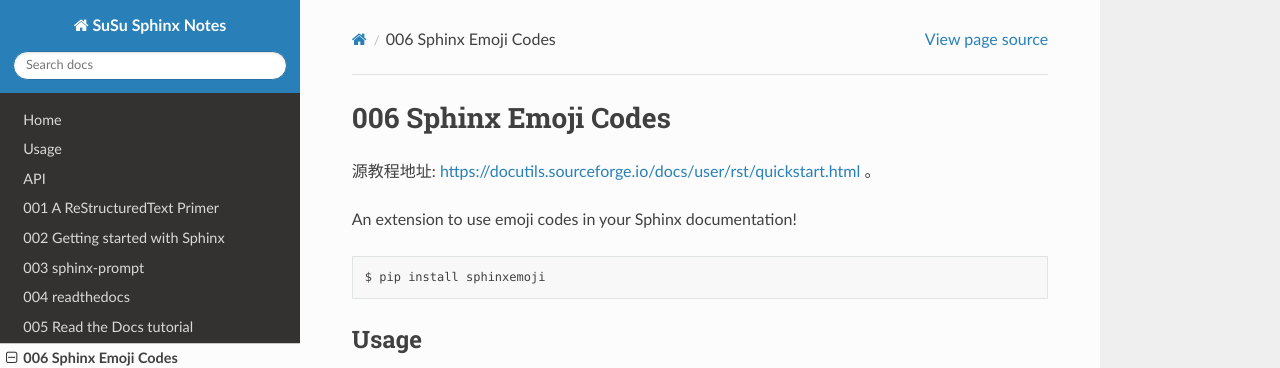
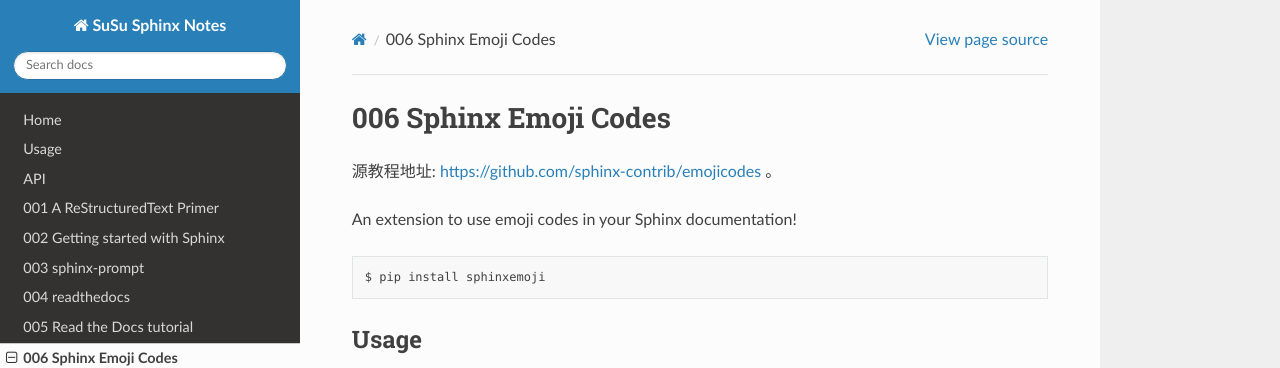
Before and after one commit to LuYF-Lemon-love/-susu-sphinx-notes, a Sphinx documentation site: the page built from docs/source/006-Sphinx-Emoji-Codes.rst, in a window 1280 px wide and 900 px high. Shown: the top 368 px of the window. Built offline with Sphinx 7.4.7 and the Read the Docs theme 2.0.0, drawn with Linux system fonts in a browser that asks for light colours; some of the changed lines change nothing that is shown.

Commit message:
add code.

```diff
--- a/docs/source/006-Sphinx-Emoji-Codes.rst
+++ b/docs/source/006-Sphinx-Emoji-Codes.rst
@@ -1,7 +1,7 @@
 006 Sphinx Emoji Codes
 ======================
 
-源教程地址: https://docutils.sourceforge.io/docs/user/rst/quickstart.html 。
+源教程地址: https://github.com/sphinx-contrib/emojicodes 。
 
 An extension to use emoji codes in your Sphinx documentation!
 
```
